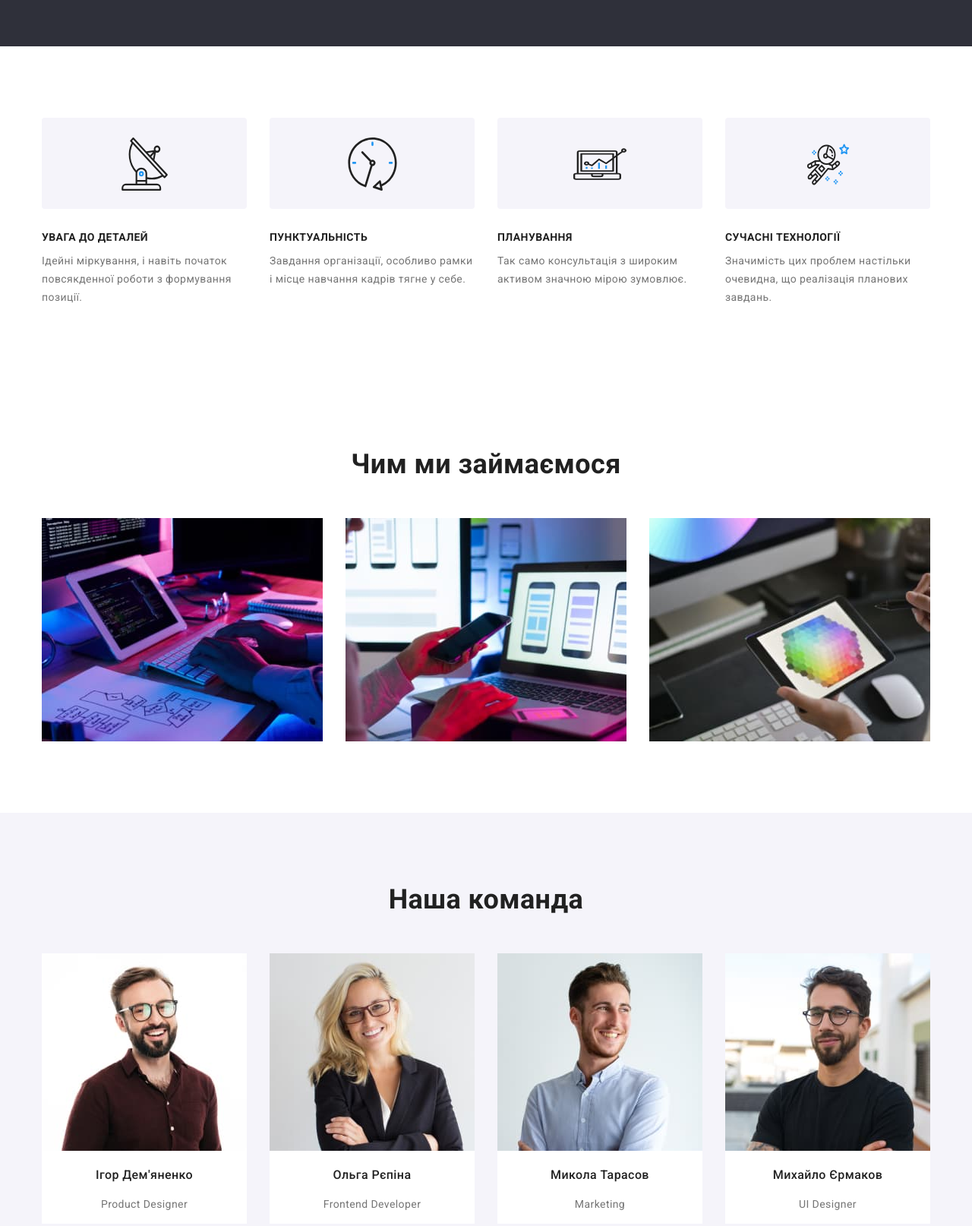
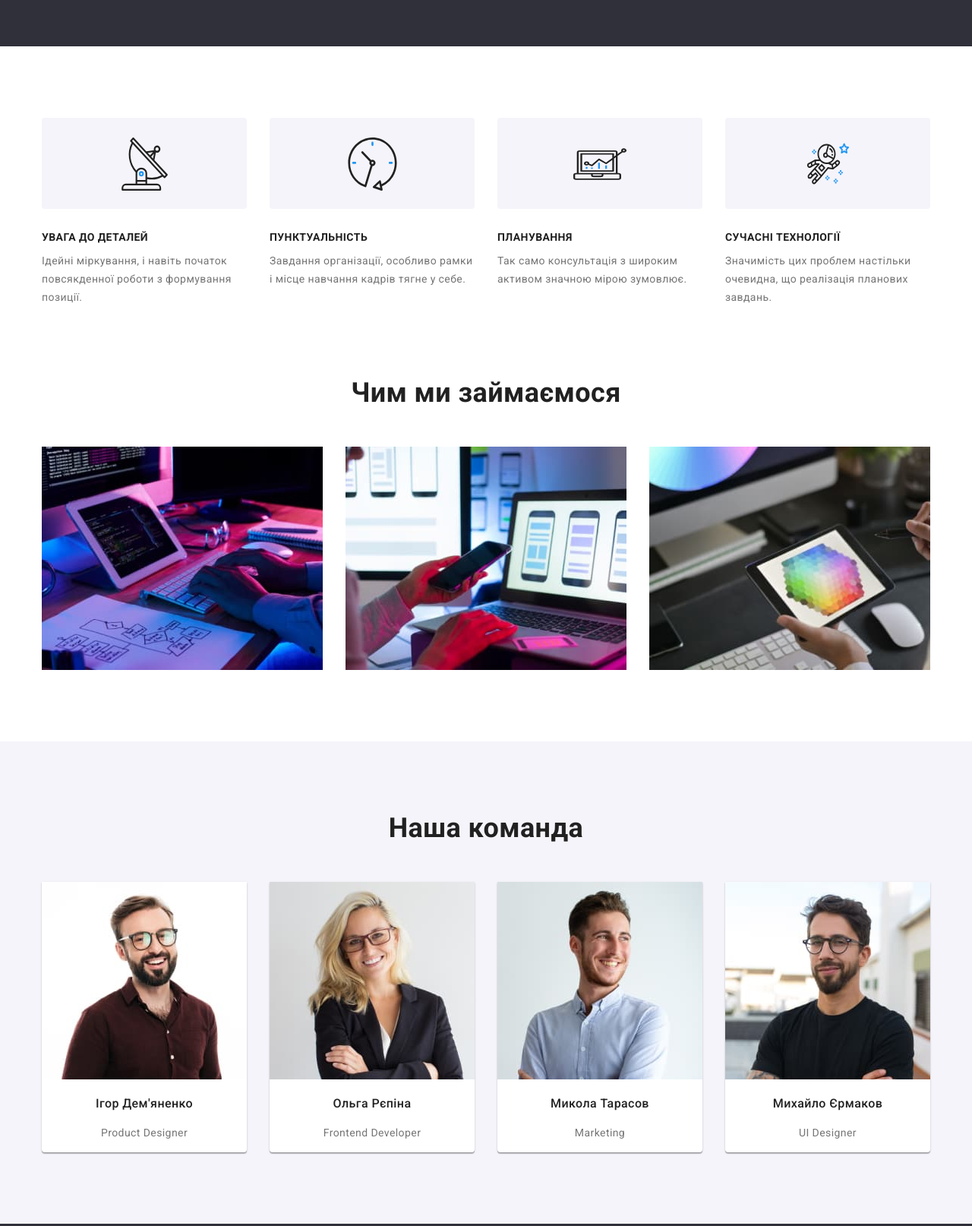
Before and after one commit to svetapan/goit-markup-hw-03, a plain HTML site: page index.html in a window 1280 px wide. Shown: the part 620-2234 px from the top of the page at 76% size. Drawn offline with nearby package versions, Linux system fonts and the light colour scheme.

Commit message:
fx flex-basis and shadow

```diff
--- a/styles/style.css
+++ b/styles/style.css
@@ -13,6 +13,7 @@ body {
   font-size: 14px;
   line-height: 1.72;
   letter-spacing: 0.03em;
+  min-width: 1200px;
 }
 
 .container {
@@ -33,10 +34,10 @@ body {
 }
 
 /* Header */
-
 header {
   border-bottom: 1px solid #ececec;
 }
+
 .main-nav {
   display: flex;
   align-items: center;
@@ -59,6 +60,8 @@ header {
   font-weight: 700;
   font-size: 26px;
   line-height: 1.19;
+  margin-top: 24px;
+  margin-bottom: 25px;
 }
 
 .logo .accent {
@@ -122,7 +125,6 @@ header {
   color: var(--secondary-color);
   background: #2f303a;
   text-align: center;
-  height: 600px;
   padding: 200px 0;
 }
 
@@ -140,6 +142,7 @@ header {
 .hero-button {
   display: inline-block;
   border-radius: 4px;
+  border: 0;
   padding: 10px 32px;
   min-width: 216px;
 
@@ -150,6 +153,7 @@ header {
   line-height: 1.88;
   letter-spacing: 0.06em;
   cursor: pointer;
+  box-shadow: 0 4px 4px rgba(0, 0, 0, 0.15);
 }
 
 .hero-button:hover,
@@ -157,9 +161,13 @@ header {
   background: #188ce8;
 }
 
-/* Advantages */
+/* Переваги */
 .section {
   padding: 94px 0;
+}
+
+.section + .section:not(.section-secondary) {
+  padding-top: 0;
 }
 
 .section-title {
@@ -174,16 +182,14 @@ header {
 .info {
   display: flex;
   flex-wrap: wrap;
-  margin-bottom: -30px;
+  margin-left: -30px;
+  margin-top: -30px;
 }
 
 .info-item {
-  width: 270px;
-  margin: 0 30px 30px 0;
-}
-
-.info-item:nth-child(4n + 4) {
-  margin-right: 0;
+  flex-basis: calc(100% / 4 - 30px);
+  margin-left: 30px;
+  margin-top: 30px;
 }
 
 .info-title {
@@ -232,22 +238,21 @@ header {
 .img-list {
   display: flex;
   flex-wrap: wrap;
-  margin-bottom: -30px;
+  margin-top: -30px;
+  margin-left: -30px;
 }
 
 .img-list li {
-  margin: 0 30px 30px 0;
-}
-
-.img-list li:nth-child(3n + 3) {
-  margin-right: 0;
+  flex-basis: calc(100% / 3 -30px);
+  margin-top: 30px;
+  margin-left: 30px;
 }
 
 .img-list img {
   display: block;
 }
 
-/* Team */
+/* Команда */
 .section-secondary {
   background: #f5f4fa;
 }
@@ -256,15 +261,17 @@ header {
   display: flex;
   flex-wrap: wrap;
   text-align: center;
+  margin-left: -30px;
+  margin-top: -30px;
 }
 
 .team-card {
   background: var(--secondary-color);
-  margin: 0 30px 30px 0;
-}
-
-.team-card:nth-child(4n + 4) {
-  margin-right: 0;
+  margin-left: 30px;
+  margin-top: 30px;
+  flex-basis: calc(100% / 4 - 30px );
+  box-shadow: 0 1px 3px rgba(0, 0, 0, 0.12), 0 1px 1px rgba(0, 0, 0, 0.14), 0 2px 1px rgba(0, 0, 0, 0.2);
+  border-radius: 0 0 4px 4px;
 }
 
 .team-title {
@@ -282,7 +289,7 @@ footer {
   padding: 60px 0;
 }
 
-.logo {
+fotter .logo {
   display: inline-block;
   margin-bottom: 20px;
 }
@@ -346,11 +353,11 @@ footer {
   cursor: pointer;
 }
 
-.filter .active,
 .filter-button:hover,
 .filter-button:focus {
   background: var(--accent-color);
   color: var(--secondary-color);
+  box-shadow: 0 3px 1px rgba(0, 0, 0, 0.1), 0 1px 2px rgba(0, 0, 0, 0.08), 0px 2px 2px rgba(0, 0, 0, 0.12);
 }
 
 .portfolio-list {
```
Also changed, not shown: index.html (+3 -0 lines), portfolio.html (+1 -1 lines).
